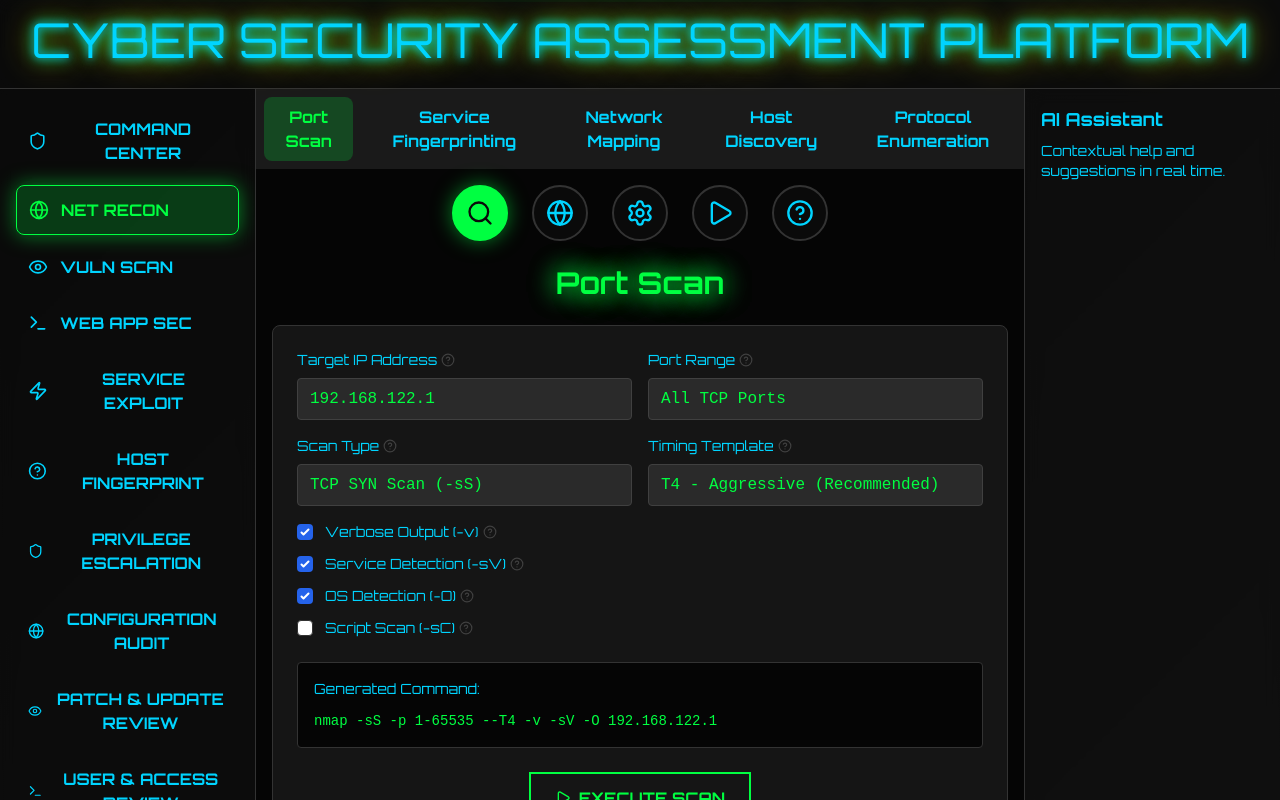
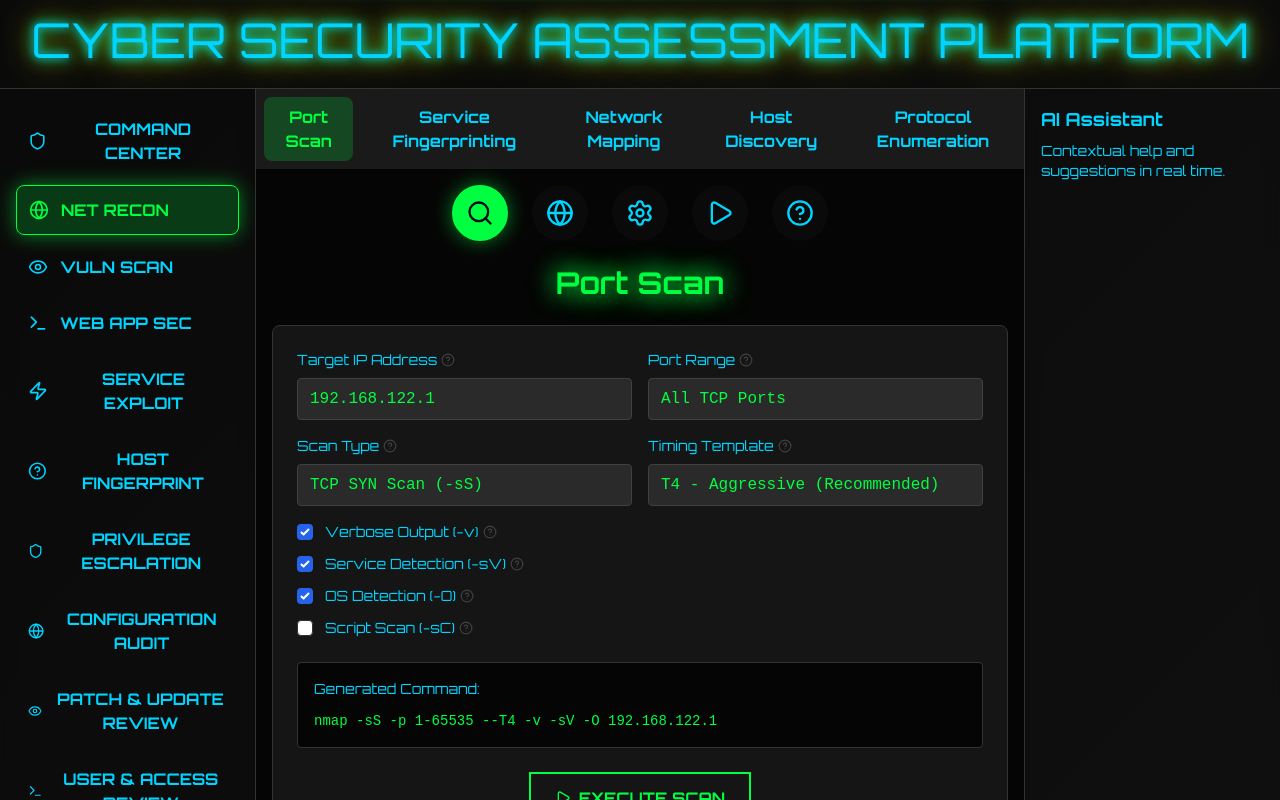
Before and after one commit to Codechilla/sec-tester, a React (Vite) app: page / in a window 1280 px wide. Both pictures are taken after a click on the button "NET RECON". Shown: the top 800 px of the page. Built offline with nearby package versions, Linux system fonts and the light colour scheme.

Commit message:
Replace Network Recon sub-category tabs with icons, and show selected sub-category name as title.

```diff
--- a/src/components/NetworkRecon.tsx
+++ b/src/components/NetworkRecon.tsx
@@ -20,7 +20,7 @@ const Tooltip: React.FC<{ text: string, children: React.ReactNode }> = ({ text,
 };
 
 const NetworkRecon: React.FC = () => {
-  // Sub-category tabs
+  // Sub-category definitions
   const subcategories = [
     { id: 'port-scan', name: 'Port Scan', icon: Search },
     { id: 'service-fingerprint', name: 'Service Fingerprinting', icon: Globe },
@@ -28,7 +28,8 @@ const NetworkRecon: React.FC = () => {
     { id: 'host-discovery', name: 'Host Discovery', icon: Play },
     { id: 'protocol-enum', name: 'Protocol Enumeration', icon: HelpCircle }
   ];
-  const [selectedSub, setSelectedSub] = useState('port-scan');
+  const [selectedSubcategory, setSelectedSubcategory] = useState('port-scan');
+  // Removed activeTab state
   const [config, setConfig] = useState({
     targetIP: '192.168.122.1',
     portRange: '1-65535',
@@ -208,19 +209,15 @@ const NetworkRecon: React.FC = () => {
 
   return (
     <div className="space-y-6">
-      {/* Sub-category icon tabs */}
+      {/* Sub-category icons as tabs */}
       <div className="flex justify-center space-x-6 mb-4">
         {subcategories.map(sub => {
           const Icon = sub.icon;
           return (
             <button
               key={sub.id}
-              onClick={() => setSelectedSub(sub.id)}
-              className={`p-3 rounded-full border-2 transition-all duration-200 ${
-                selectedSub === sub.id
-                  ? 'bg-cyber-primary text-cyber-dark border-cyber-primary shadow-cyber'
-                  : 'bg-cyber-dark text-cyber-accent border-cyber-border hover:bg-cyber-muted'
-              }`}
+              onClick={() => setSelectedSubcategory(sub.id)}
+              className={`p-3 rounded-full transition-all duration-200 border-2 ${selectedSubcategory === sub.id ? 'bg-cyber-primary text-cyber-dark border-cyber-primary shadow-cyber' : 'bg-cyber-dark text-cyber-accent border-transparent'}`}
               title={sub.name}
             >
               <Icon size={28} />
@@ -230,13 +227,12 @@ const NetworkRecon: React.FC = () => {
       </div>
       <div className="text-center">
         <h1 className="text-3xl font-cyber font-bold text-cyber-primary animate-glow mb-2">
-          {subcategories.find(sub => sub.id === selectedSub)?.name}
+          {subcategories.find(sub => sub.id === selectedSubcategory)?.name}
         </h1>
       </div>
       <div className="cyber-card p-6 rounded-lg bg-cyber-dark border-2 border-cyber-primary text-cyber-primary">
-        {selectedSub === 'port-scan' && (
-          <>
-            {renderPortScanConfig()}
+        {selectedSubcategory === 'port-scan' && renderPortScanConfig()}
+        {/* You can add conditional rendering for other subcategories here */}
         <div>
           <div className="mt-6 p-4 bg-cyber-darker rounded border border-cyber-border">
             <div className="text-cyber-accent text-sm mb-2">Generated Command:</div>
@@ -249,13 +245,6 @@ const NetworkRecon: React.FC = () => {
             </button>
           </div>
         </div>
-          </>
-        )}
-        {selectedSub !== 'port-scan' && (
-          <div className="text-cyber-muted text-center py-12">
-            {subcategories.find(sub => sub.id === selectedSub)?.name} module coming soon...
-          </div>
-        )}
       </div>
       {/* Results Panel */}
       <div className="cyber-card p-6 rounded-lg">
```
Lines whose indentation alone changed are shown as unchanged.
